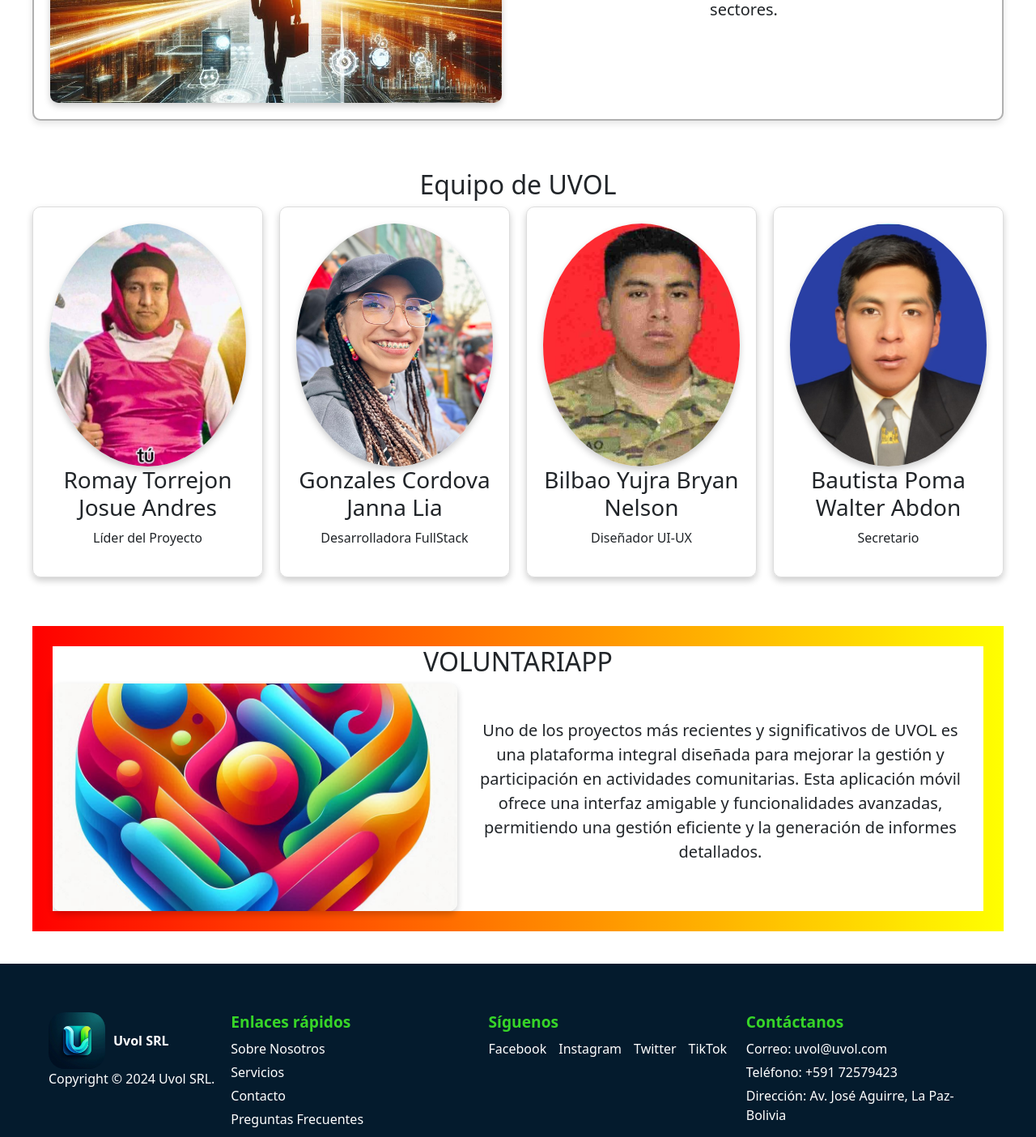
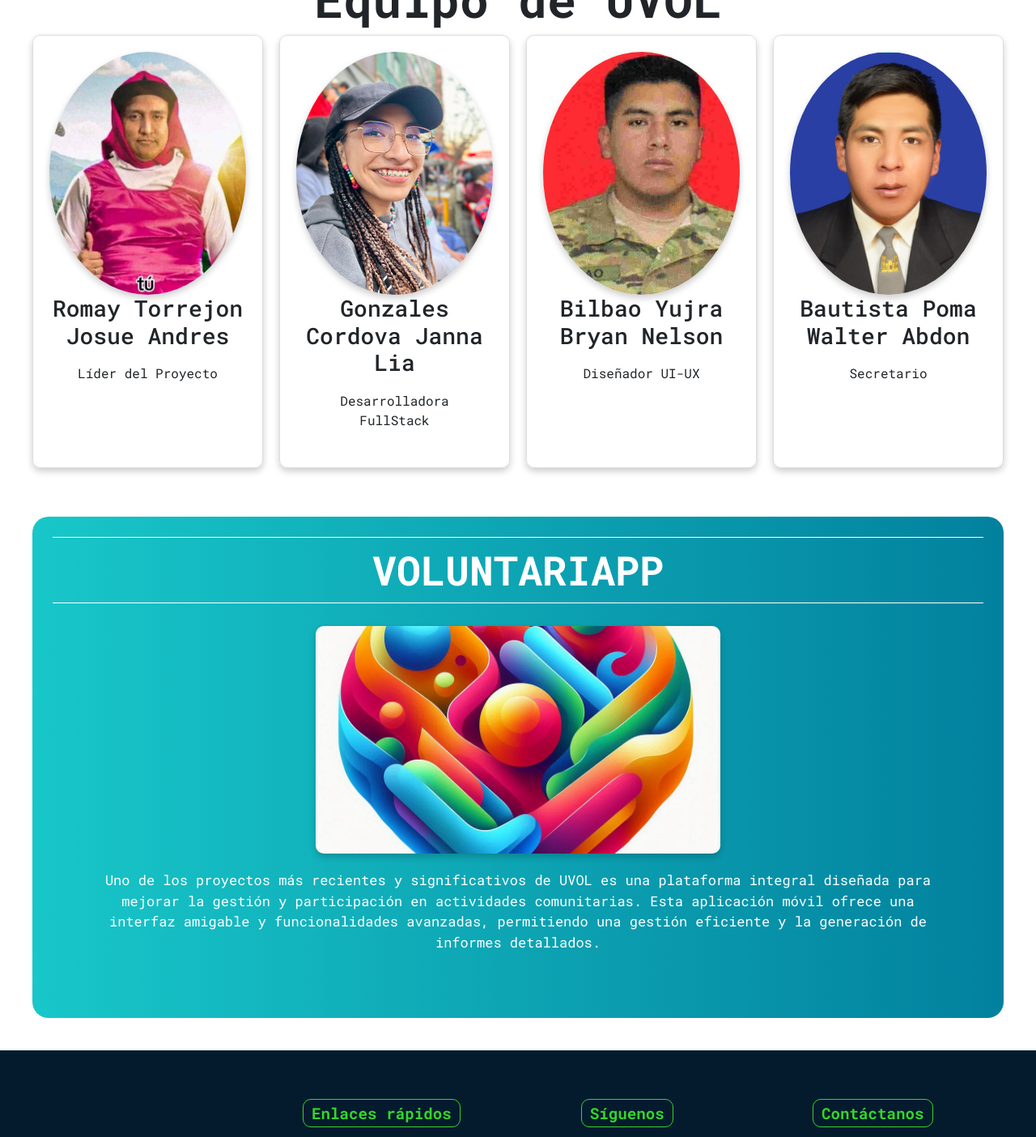
Before and after one commit to LeeGC02/Uvol-landing, a React (Vite) app: page /aboutus in a window 1280 px wide. Shown: the part 1330-2734 px from the top of the page at 81% size. Built offline with nearby package versions, Linux system fonts and the light colour scheme.

Commit message:
css changes website

```diff
--- a/package.json
+++ b/package.json
@@ -21,6 +21,7 @@
   },
   "devDependencies": {
     "@eslint/js": "^9.8.0",
+    "@iconify/react": "^5.0.2",
     "@types/react": "^18.3.3",
     "@types/react-dom": "^18.3.0",
     "@vitejs/plugin-react": "^4.3.1",
--- a/src/assets/components/Footer.css
+++ b/src/assets/components/Footer.css
@@ -41,20 +41,33 @@
 .quick-links,
 .social-net-container,
 .contact-info {
+    display: flex;
+    flex-direction: column;
+    justify-items: center;
+    align-items: center;
+    text-align: center;
     flex: 1;
     min-width: 250px;
+    gap: 10px;
 }
 
 .footer-heading {
+    display: flex;
     font-size: 1.2em;
     font-weight: bold;
     margin-bottom: 10px;
     color: #37d528;
+    justify-content: center;
+    align-items: center;
+    border: 1px solid #37d528;
+    border-radius: 10px;
+    padding: 5px 10px;
 }
 
 .link-list {
     list-style: none;
     padding: 0;
+    text-align: center;
 }
 
 .link-list li {
@@ -73,7 +86,8 @@
 
 .social-links {
     display: flex;
-    gap: 15px;
+    gap: 30px;
+    justify-content: center;
 }
 
 .network-a {
@@ -90,3 +104,18 @@
 .contact-info p {
     margin: 5px 0;
 }
+.icon-links{
+    display: flex;
+    flex-direction: column-reverse;
+    align-items: center;
+    gap: 5px
+}
+.copy-img{
+    display: flex;
+    align-items: center;
+    flex-direction: column;
+    justify-content: center;
+}
+.ok {
+    text-decoration: none;
+}
--- a/src/assets/components/Footer.jsx
+++ b/src/assets/components/Footer.jsx
@@ -1,4 +1,5 @@
 import './Footer.css';
+import { Icon } from '@iconify/react';
 
 const Footer = () => {
   return (
@@ -6,8 +7,10 @@ const Footer = () => {
       <div className="footer-content">
         <div className="copy-img">
           <div className="img-title-container">
-              <img className='img-uvol' src="/uvol logo.jpg" alt="logo uvol" />
-              <span className='title-footer'>Uvol SRL</span>
+              <a className="ok" href="/">
+                <img className='img-uvol' src="/uvol logo.jpg" alt="logo uvol" />
+                <span className='title-footer'>Uvol SRL</span>
+              </a>
           </div>
           <span className='copyright-span'>Copyright © 2024 Uvol SRL.</span>
         </div>
@@ -15,8 +18,8 @@ const Footer = () => {
         <div className="quick-links">
           <h4 className="footer-heading">Enlaces rápidos</h4>
           <ul className="link-list">
-            <li><a href="#about">Sobre Nosotros</a></li>
-            <li><a href="#services">Servicios</a></li>
+            <li><a href="/aboutus">Sobre Nosotros</a></li>
+            <li><a href="/services">Servicios</a></li>
             <li><a href="#contact">Contacto</a></li>
             <li><a href="#faq">Preguntas Frecuentes</a></li>
           </ul>
@@ -24,11 +27,25 @@ const Footer = () => {
 
         <div className="social-net-container">
           <h4 className="footer-heading">Síguenos</h4>
+          <div className="social-links ">
+            <div className="icon-links">
+              <a className='network-a' href="https://www.facebook.com/tuPerfilDeFacebook" target="_blank" rel="noopener noreferrer">Facebook</a>
+              <Icon icon="line-md:facebook" width="24" height="24" />
+            </div>
+            <div className="icon-links">
+              <a className='network-a' href="#instagram">Instagram</a>
+              <Icon icon="line-md:instagram" width="24" height="24" />
+            </div>
+          </div>
           <div className="social-links">
-            <a className='network-a' href="https://www.facebook.com/tuPerfilDeFacebook" target="_blank" rel="noopener noreferrer">Facebook</a>
-            <a className='network-a' href="#instagram">Instagram</a>
-            <a className='network-a' href="#twitter">Twitter</a>
-            <a className='network-a' href="#tiktok">TikTok</a>
+            <div className="icon-links">
+              <a className='network-a' href="#twitter">Twitter</a>
+              <Icon icon="line-md:twitter-x-alt" width="24" height="24" />
+            </div>
+            <div className="icon-links">
+              <a className='network-a' href="#tiktok">TikTok</a>
+              <Icon icon="line-md:tiktok" width="24" height="24" />
+            </div>
           </div>
         </div>
 
--- a/src/assets/components/HeaderMaster.css
+++ b/src/assets/components/HeaderMaster.css
@@ -1,4 +1,5 @@
 .header-container {
+    font-family: "Roboto Mono", monospace;
     background-color: #041b2d;
     padding: 20px 64px; /* Reducir el padding para evitar que ocupe demasiado espacio */
     display: flex;
@@ -8,6 +9,12 @@
     position: sticky; /* Mantener el header en la parte superior */
     top: 0; /* Fijar en la parte superior */
     z-index: 1000; /* Asegurarse de que el header esté por encima de otros elementos */
+    opacity: 0;
+    transition: opacity 1s ease-in-out;
+}
+
+.header-container.show {
+    opacity: 1; /* Header visible */
 }
 
 .ref-container {
@@ -21,15 +28,23 @@
     font-weight: 400;
     color: #fff;
     transition: background-color 0.3s ease, color 0.3s ease;
+    font-size: 16px;
+    text-align: center;
 }
 
 .ref-span:hover {
     color: #18c7c9;
+    font-weight: 700;
+    border-bottom: 1px solid #18c7c9;
+    border-top: 1px solid #18c7c9;
+    text-align: center;
 }
 
 .title-header {
     font-weight: 700;
     color: #fff;
+    font-size: 20px;
+
 }
 
 .btn-contact {
@@ -54,3 +69,35 @@
     color: #18c7c9;
     font-weight: 700;
 }
+
+.img-title-container {
+    display: flex;
+    align-items: center;
+    cursor: pointer;
+    transition: transform 0.3s ease-in-out;
+}
+
+.img-title-container:hover {
+    transform: scale(1.05);
+}
+
+.img-uvol {
+    height: 50px;
+    width: auto;
+    margin-right: 10px;
+}
+
+.title-header {
+    font-weight: 700;
+    color: #fff;
+    font-size: 20px;
+    transition: color 0.3s ease-in-out;
+}
+
+.img-title-container:hover .title-header {
+    color: #18c7c9;
+    font-weight: 900;
+}
+.ok {
+    text-decoration: none;
+}
--- a/src/assets/components/HeaderMaster.jsx
+++ b/src/assets/components/HeaderMaster.jsx
@@ -1,13 +1,22 @@
 //import React from 'react'
 import { Link } from 'react-router-dom'; // Importa Link
+import React, { useEffect } from 'react';
 import './HeaderMaster.css';
 
 const HeaderMaster = () => {
+  useEffect(() => {
+    const header = document.querySelector('.header-container');
+    setTimeout(() => {
+      header.classList.add('show');
+    }, 100);
+  }, []);
   return (
     <header className='header-container'>
       <div className="img-title-container">
-        <img className='img-uvol' src="/uvol logo.jpg" alt="logo uvol" />
-        <span className='title-header'>Uvol SRL</span>
+        <a className="ok" href="/">
+          <img className='img-uvol' src="/uvol logo.jpg" alt="logo uvol" />
+          <span className='title-header'>Uvol SRL</span>
+        </a>
       </div>
       <div className="ref-container">
         <a className='ref-span' href="/">Inicio</a>
@@ -19,4 +28,4 @@ const HeaderMaster = () => {
   )
 }
 
-export default HeaderMaster
+export default HeaderMaster;
--- a/src/assets/views/AboutPage.css
+++ b/src/assets/views/AboutPage.css
@@ -11,7 +11,7 @@
   justify-content: center; /* Centrar el contenido */
   margin-bottom: 40px;
   padding: 20px;
-  border: 2px solid #b0b0b0;
+  border: 0.5px solid #b0b0b0;
   border-radius: 10px;
   box-shadow: 0px 4px 8px rgba(0, 0, 0, 0.1);
   background-color: #ffffff;
@@ -34,12 +34,13 @@
 }
 
 .text-container p {
-  font-size: 20px;
+  font-size: 17px;
+  padding: 20px 70px;
 }
 
 /* Contenedor de imagen */
 .image-container {
-  flex: 1;
+  flex: 0.6;
 }
 
 .image-container img {
@@ -68,7 +69,7 @@
   flex: 1;
   max-width: 300px;
   padding: 20px;
-  border: 1px solid #ddd;
+  border: 0.5px solid #ddd;
   border-radius: 10px;
   text-align: center;
   box-shadow: 0 4px 8px rgba(0, 0, 0, 0.2);
@@ -82,21 +83,39 @@
   box-shadow: 0 4px 8px rgba(0, 0, 0, 0.2);
 }
 
+.team-card p{
+  padding: 10px;
+}
+
 /* Proyecto destacado */
 .featured-project {
   margin-top: 60px;
   padding: 20px;
   border: 5px solid transparent;
   background: linear-gradient(white, white),
-              linear-gradient(to right, red, yellow);
+            linear-gradient(to right, #18c7c9, #02819e);
+  background-blend-mode: multiply;
   background-origin: border-box;
   background-clip: content-box, border-box;
+  border-radius: 20px;
+}
+
+.featured-project h2{
+  font-weight: 800;
+  font-size: 50px;
+  padding: 10px;
+  color: #ffffff;
+  border-bottom: 1px solid #ffffff;
+  border-top: 1px solid #ffffff;
+
 }
 
 .project-content {
   display: flex;
   align-items: center;
-  justify-content: center; /* Centrar el contenido */
+  justify-content: center;
+  flex-direction: column;
+  padding: 20px;
 }
 
 .project-text {
@@ -105,7 +124,8 @@
 }
 
 .project-text p {
-  font-size: 20px;
+  font-size: 17px;
+  color: #ffffff;
 }
 
 .featured-project img {
@@ -117,3 +137,17 @@
   object-fit: cover;
   box-shadow: 0 4px 8px rgba(0, 0, 0, 0.2);
 }
+
+.Container{
+  font-family: "Roboto Mono", monospace;
+}
+
+.detalles{
+  font-weight: 500;
+  text-align: center;
+}
+
+.team-section h2{
+  font-size: 60px;
+  font-weight: 800;
+}
--- a/src/assets/views/AboutPage.jsx
+++ b/src/assets/views/AboutPage.jsx
@@ -9,7 +9,7 @@ const AboutPage = () => {
 
       <div className="block alternate">
         <div className="text-container">
-          <h2>Quiénes Somos</h2>
+          <h2>Quienes Somos</h2>
           <p>UVOL, fundada en 2024, es una empresa dedicada a la creación de soluciones tecnológicas innovadoras que satisfacen las diversas necesidades del mercado. Nos comprometemos a desarrollar aplicaciones y plataformas que optimizan procesos en múltiples sectores, aportando valor a nuestros clientes.</p>
         </div>
         <div className="image-container">
@@ -18,12 +18,12 @@ const AboutPage = () => {
       </div>
 
       <div className="block alternate">
+        <div className="image-container">
+          <img src="/Mision.jpeg" alt="Misión" />
+        </div>
         <div className="text-container">
           <h2>Misión</h2>
           <p>Desarrollar soluciones tecnológicas que mejoren la eficiencia y efectividad de diversas industrias, facilitando la gestión de procesos y promoviendo la innovación continua.</p>
-        </div>
-        <div className="image-container">
-          <img src="/Mision.jpeg" alt="Misión" />
         </div>
       </div>
 
--- a/src/assets/views/HomePage.css
+++ b/src/assets/views/HomePage.css
@@ -45,6 +45,7 @@
     font-weight: 400;
     font-size: 20px;
     color: #041b2d;
+    text-align: justify;
 }
 
 /* barras de separación (caso: acronimo)*/
@@ -52,7 +53,7 @@
 .acronimo-container::after {
     content: "";
     display: block;
-    height: 20px; /* tamño de la barra */
+    height: 5px; /* tamño de la barra */
     background-color: #02819e;
     width: 100%;
     position: absolute;
@@ -84,15 +85,16 @@
 
 .acron-title{
     text-decoration: none;
-    font-weight: 400;
-    font-size: 55px;
+    font-weight: 700;
+    font-size: 75px;
     color: #041b2d;
+    text-align: center;
 }
 
 .U-text{
     text-decoration: none;
     font-weight: 400;
-    font-size: 55px;
+    font-size: 60px;
     color: #041b2d;
 }
 /* Coloreando textos (caso: primera letra)*/
@@ -139,6 +141,7 @@
     color: #02819e;
     font-size: 3em;
     margin-bottom: 15px;
+    font-weight: 800;
 }
 
 .img-leader {
@@ -180,7 +183,7 @@
     flex-direction: column;
     justify-content: space-between;
     align-items: center;
-    height: 500px;
+    height: 550px;
     overflow: hidden;
 }
 
@@ -235,18 +238,19 @@
     color: white;
     display: flex;
     flex-direction: column;
-    justify-content: space-between;
+    justify-content: space-around;
+    text-align: center;
 }
 
 .title_general {
-    font-size: 1.6em;
+    font-size: 2em;
     color: white;
     font-weight: bold;
     margin-bottom: 15px;
 }
 
 .title {
-    font-size: 1.6em;
+    font-size: 20px;
     color: #02819e;
     font-weight: bold;
     margin-bottom: 15px;
@@ -256,6 +260,7 @@
     font-size: 1.4em;
     color: white;
     margin-bottom: 15px;
+    font-weight: 500;
 }
 
 .imgtxt-container {
@@ -279,6 +284,7 @@ input[type="text"] {
     border: 1px solid #ccc;
     border-radius: 5px;
     margin-bottom: 15px;
+    height: 30px;
 }
 
 input[type="text"].large {
@@ -296,3 +302,6 @@ input[type="text"].large {
     width: 100%;
     margin-top: 20px;
 }
+.a{
+    font-family: "Roboto Mono", monospace;
+}
--- a/src/assets/views/HomePage.jsx
+++ b/src/assets/views/HomePage.jsx
@@ -5,12 +5,14 @@ import Footer from '../components/Footer';
 const HomePage = () => {
   return (
     <div className="a">
-
       <div className='homepage-container'>
         <div className="textbox-container">
           <div className="text-content">
+            <br />
               <h3 className='U-text'>UVOL</h3>
+              <br />
               <p className='H-text'>Somos una empresa dedicada a la creación de soluciones tecnológicas innovadoras que abordan diversas necesidades del mercado. Fundada en 2024, la empresa se ha comprometido a desarrollar aplicaciones y plataformas que faciliten la gestión y optimización de procesos en diferentes sectores.</p>
+              <br />
               <button className='btn-contact'>Contacta con Nosotros</button>
           </div>
           <img className='img-tipo' src="/tipo.png" alt="tipo" />
@@ -35,7 +37,7 @@ const HomePage = () => {
         </div>
       </div>
 
-      <div className='teamdev-container'>
+      <div className='teamdev-container '>
 
         <div className='leader-container'>
           <div className='textsup-container'>
@@ -75,7 +77,7 @@ const HomePage = () => {
 
           <div className='pasos-container'>
             <p className='title_general'> ¿Necesitas algún servicio?</p>
-            <p className='title2'> Nosotros podemos ayudarte</p>
+            <p className='title2'> Nosotros podemos ayudarte!!!</p>
 
             <div className='imgtxt-container'>
               <img className='steps' src="/email.png" alt="steps" />
--- a/src/assets/views/ServicesPage.css
+++ b/src/assets/views/ServicesPage.css
@@ -9,15 +9,14 @@
 
   .servicios-title {
     text-align: center;
-    font-size: 2.5em;
-    color: #34495e;
+    font-size: 50px;
+    color: #02819e;
     margin-bottom: 20px;
   }
 
   .servicios-description {
     text-align: center;
-    font-size: 1.5em; /* Tamaño de la fuente de la descripción principal */
-    color: #00bcd4; /* Color cian */
+    font-size: 18px; /* Tamaño de la fuente de la descripción principal */
     margin-bottom: 50px;
   }
 
@@ -33,8 +32,9 @@
   .card-text {
     flex: 1;
     padding: 20px;
-    font-size: 1.1em;
-    color: #7f8c8d;
+    font-size: 17px;
+    color: #000000;
+    text-align: justify;
   }
 
   .card-image {
@@ -49,7 +49,7 @@
   }
 
   .accordion-button {
-    font-size: 1.3em;
+    font-size: 1em;
     color: #34495e;
   }
 
@@ -60,6 +60,8 @@
 
   /* Estilo específico para la descripción dentro del acordeón */
   .service-description {
-    font-size: 1.2em; /* Tamaño de la fuente más grande */
-    color: #00bcd4; /* Color cian */
+    font-size: 25px; /* Tamaño de la fuente más grande */
+    color: #02819e;
+    font-weight: 700;
+    text-align: center;
   }
```
Also changed, not shown: 1 other file (tests, documents, lock files or other folders).
